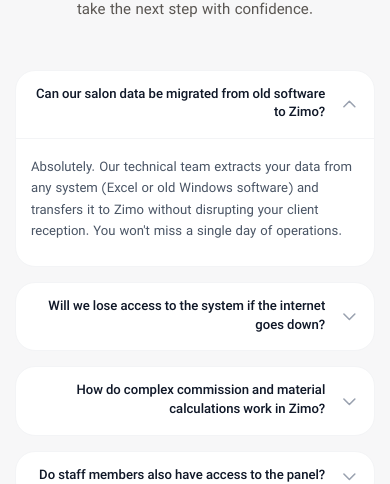
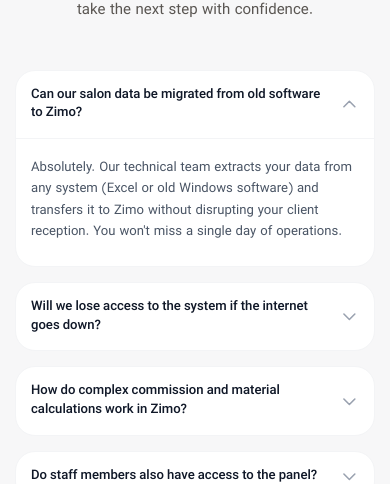
Before and after one commit to mehdijalalii/zimo-frontend, a Next.js app: page /en/faq in a window 390 px wide. Shown: the part 362-846 px from the top of the page. Built offline with nearby package versions, Linux system fonts and the light colour scheme; no server answers.

Commit message:
fix: resolve English layout overflow on mobile
- Add width=device-width, initial-scale=1 to viewport metadata
- Change section-kicker width from max-content to fit-content
- Add overflow-x: hidden to html
- Fix FaqAccordion text-right to text-start for LTR support

```diff
--- a/src/app/globals.css
+++ b/src/app/globals.css
@@ -23,6 +23,7 @@
   html {
     scroll-behavior: smooth;
     font-size: 15px;
+    overflow-x: hidden;
   }
 
   body {
@@ -51,7 +52,7 @@
   }
 
   .section-kicker {
-    width: max-content;
+    width: fit-content;
     max-width: 100%;
     border: 1px solid var(--color-zimo-border);
     border-radius: 999px;
@@ -61,6 +62,7 @@
     font-weight: 800;
     line-height: 1.4;
     color: var(--color-zimo-text);
+    overflow-wrap: break-word;
   }
 
   .section-heading {
--- a/src/app/layout.tsx
+++ b/src/app/layout.tsx
@@ -9,6 +9,8 @@
 };
 
 export const viewport: Viewport = {
+  width: "device-width",
+  initialScale: 1,
   themeColor: "#841474",
 };
 
--- a/src/components/faq/FaqAccordion.tsx
+++ b/src/components/faq/FaqAccordion.tsx
@@ -36,7 +36,7 @@
             <button
               type="button"
               onClick={() => toggle(index)}
-              className="flex w-full cursor-pointer items-center justify-between gap-4 px-4 py-4 text-right sm:px-6"
+              className="flex w-full cursor-pointer items-center justify-between gap-4 px-4 py-4 text-start sm:px-6"
               aria-expanded={isOpen}
             >
               <span className="flex-1 text-sm font-semibold text-gray-900 sm:text-base">
```
